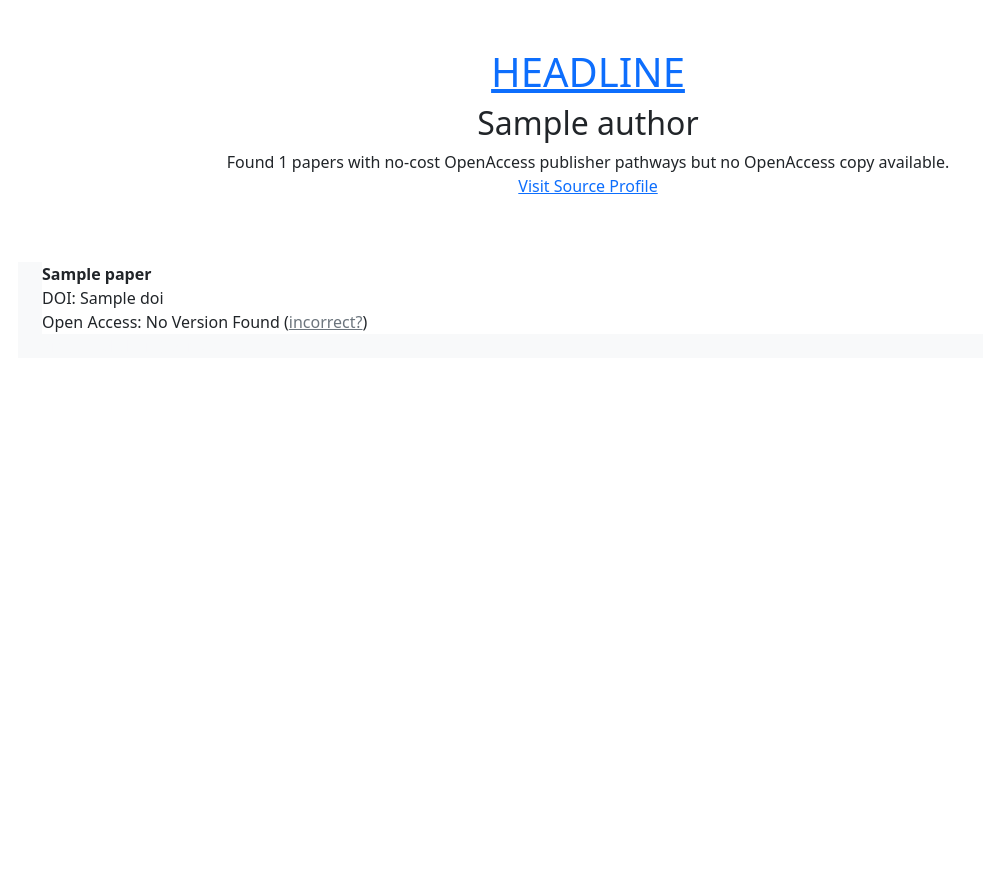
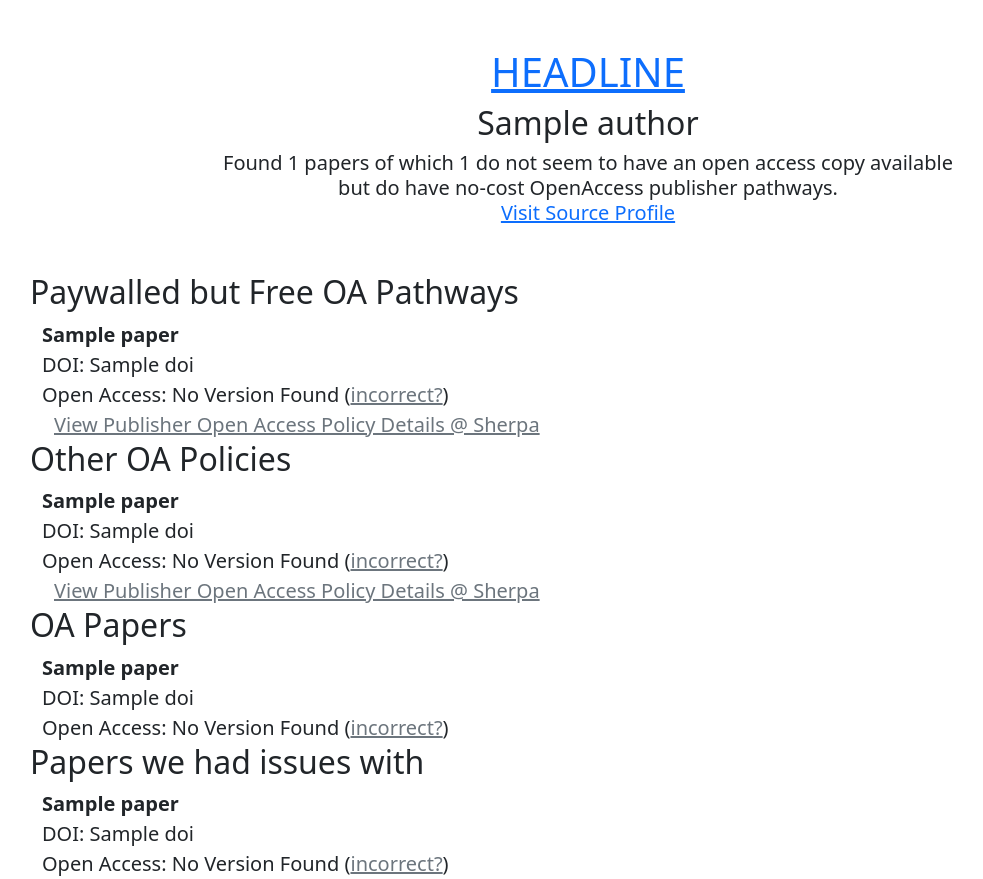
Before and after one commit to freeyourscience/freeyourscience, a FastAPI app: template wbf/templates/publications_for_author.html in a window 1280 px wide. Shown: the whole page, without its empty margins (52-1035 px from the left). Before the commit the page ends 332 px from the top, so only its background shows below. Run offline with FastAPI, Linux system fonts and the light colour scheme; the template is opened without the code that fills it: most values are stand-ins (such as "Sample title", 1, 10 or a date in 2020).

Commit message:
list all papers on author paper endpoint and group by status

```diff
--- a/wbf/templates/landing_page.html
+++ b/wbf/templates/landing_page.html
@@ -23,13 +23,11 @@
 			<form method="GET" action="/authors" id="search-form">
 				<div class="container fs-6 mt-2">
 					<div class="form-check form-check-inline">
-						<input class="form-check-input" type="radio" name="search-type" id="search-type-authors"
-							value="option1" checked>
+						<input class="form-check-input" type="radio" id="search-type-authors" value="option1" checked>
 						<label class="form-check-label" for="search-type-authors">by Author</label>
 					</div>
 					<div class="form-check form-check-inline">
-						<input class="form-check-input" type="radio" name="search-type" id="search-type-papers"
-							value="option2">
+						<input class="form-check-input" type="radio" id="search-type-papers" value="option2">
 						<label class="form-check-label" for="search-type-papers">by DOI</label>
 					</div>
 				</div>
--- a/wbf/templates/paper_macros.html
+++ b/wbf/templates/paper_macros.html
@@ -1,7 +1,12 @@
 {% macro minimal(paper) -%}
-<div class="container">
 <div class="paper-details">
-        <div class="paper-title">{{ paper.title }}</div>
+    <div class="paper-title">
+        {% if paper.title %}
+        {{ paper.title }}
+        {% else %}
+        Unknown Title
+        {% endif %}
+    </div>
     DOI: {{ paper.doi }}<br />
     Open Access:
     {% if paper.is_open_access %}
@@ -10,9 +15,13 @@
     No Version Found (<a href="#" class="link-secondary">incorrect?</a>)
     {% endif %}
 </div>
+{%- endmacro %}
+
+{% macro pathway_details(paper) -%}
+<div class="container">
     {% for details in paper.oa_pathway_details %}
     <div class="publisher-policy">
-        <a href='{{ details["uri"] }}' target="_blank" class="link-light">
+        <a href='{{ details["uri"] }}' target="_blank" class="link-secondary">
             View Publisher Open Access Policy Details @ Sherpa
         </a>
     </div>
--- a/wbf/templates/publications_for_author.html
+++ b/wbf/templates/publications_for_author.html
@@ -3,16 +3,55 @@
 {% import 'paper_macros.html' as paper_page %}
 {% extends "base.html" %}
 {% block content %}
-<div class="py-5 text-center container">
-    <h1><a href="/">HEADLINE</a></h1>
-    <h2>{{ author.name }}</h2>
-    <p>Found {{ author.papers|length }} papers with no-cost OpenAccess publisher pathways
-        but no OpenAccess copy available.<br />
-        <a href="{{ author.profile_url }}" target="_blank">Visit Source Profile</a></p>
-</div>
-<div class="container bg-light author-pubs">
-    {% for paper in author.papers %}
-    {{ paper_page.minimal(paper) }}
-    {% endfor %}
+<div class="container fs-5">
+    <header class="container text-center lh-sm mt-5 mb-5">
+        <h1><a href="/">HEADLINE</a></h1>
+        <h2>{{ author.name }}</h2>
+        <p>Found {{ author.papers|length }} papers of which {{ papers_not_oa_nocost|length}} do not seem to have an open
+            access copy available<br />
+            but do have no-cost OpenAccess publisher pathways.<br />
+            <a href="{{ author.profile_url }}" target="_blank">Visit Source Profile</a>
+        </p>
+    </header>
+
+    <main>
+        <section>
+            <h2>Paywalled but Free OA Pathways</h2>
+            <div class="container author-pubs">
+                {% for paper in papers_not_oa_nocost %}
+                {{ paper_page.minimal(paper) }}
+                {{ paper_page.pathway_details(paper) }}
+                {% endfor %}
+            </div>
+        </section>
+
+        <section>
+            <h2>Other OA Policies</h2>
+            <div class="container author-pubs">
+                {% for paper in papers_other_policies %}
+                {{ paper_page.minimal(paper) }}
+                {{ paper_page.pathway_details(paper) }}
+                {% endfor %}
+            </div>
+        </section>
+
+        <section>
+            <h2>OA Papers</h2>
+            <div class="container author-pubs">
+                {% for paper in papers_already_oa %}
+                {{ paper_page.minimal(paper) }}
+                {% endfor %}
+            </div>
+        </section>
+
+        <section>
+            <h2>Papers we had issues with</h2>
+            <div class="container author-pubs">
+                {% for paper in papers_with_issues %}
+                {{ paper_page.minimal(paper) }}
+                {% endfor %}
+            </div>
+        </section>
+    </main>
 </div>
 {% endblock %}
```
Also changed, not shown: wbf/api.py (+24 -6 lines). Lines whose indentation alone changed are shown as unchanged.
